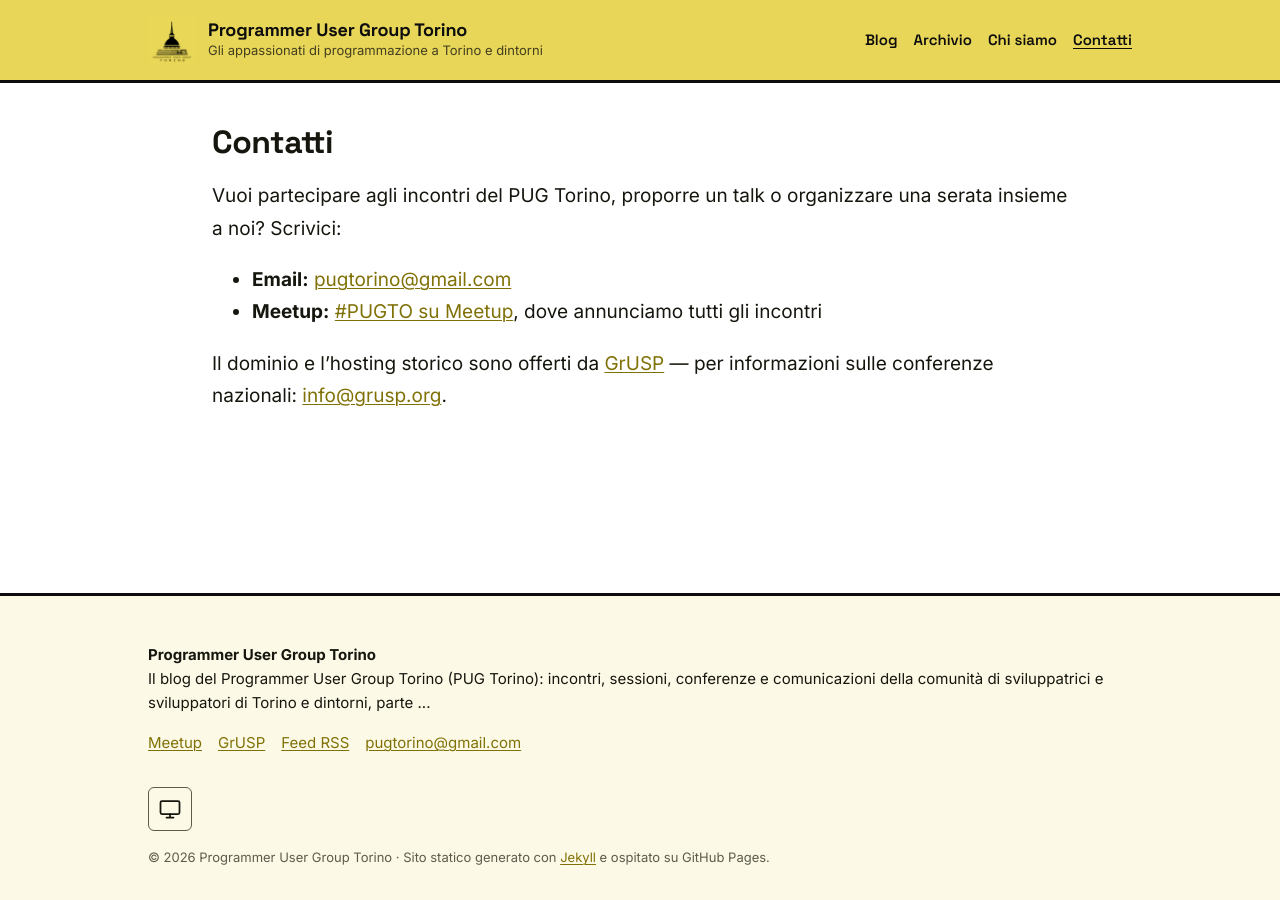
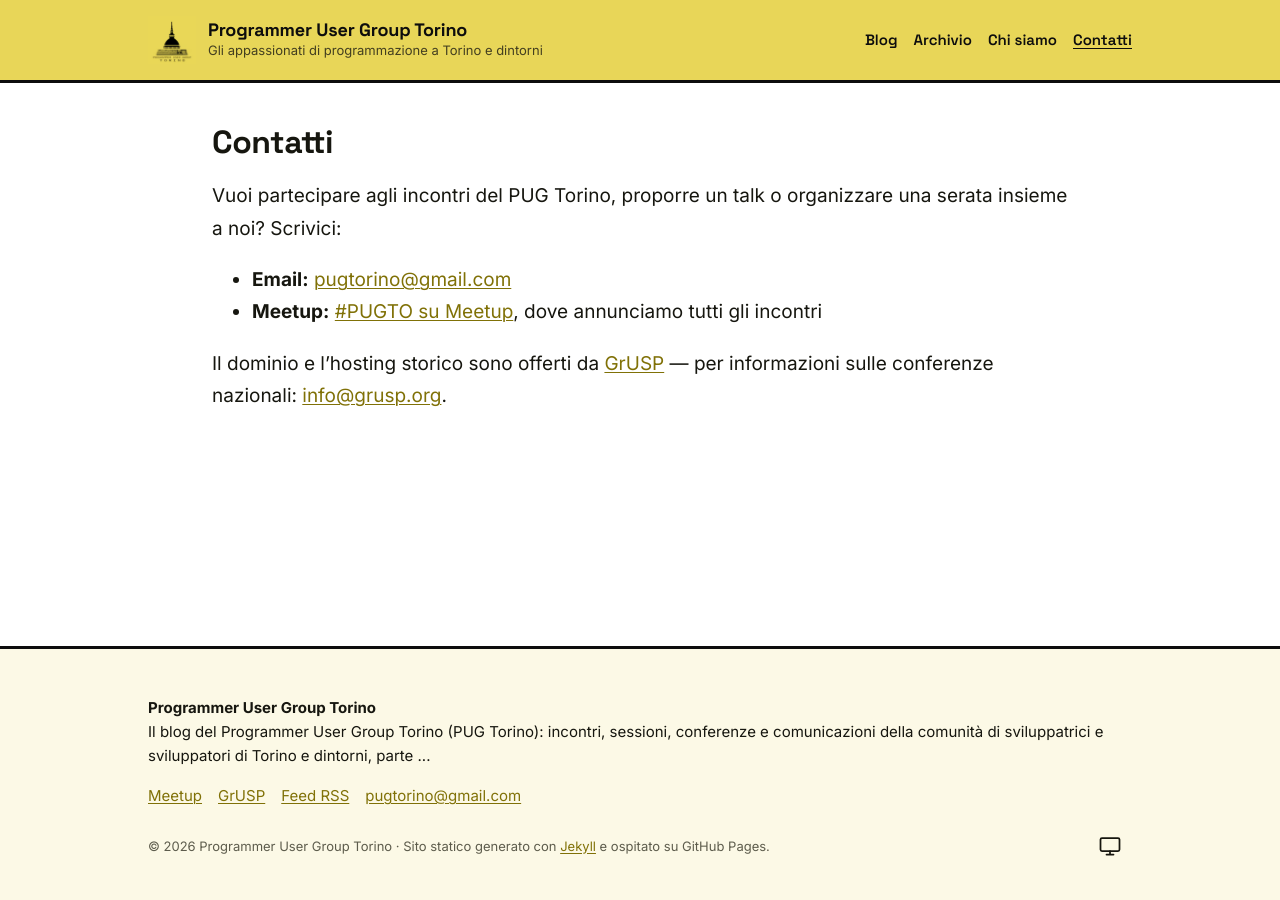
Before and after one commit to GrUSP/torino.grusp.org, a Jekyll site: the page built from pagine/contatti.md, in a window 1280 px wide. Built offline with Jekyll 4.4.1, drawn with Linux system fonts in a browser that asks for light colours.

Commit message:
style(theme): move the toggle into the legal row

```diff
--- a/_includes/footer.html
+++ b/_includes/footer.html
@@ -10,6 +10,11 @@
       <li><a href="{{ '/feed.xml' | relative_url }}">Feed RSS</a></li>
       <li><a href="mailto:{{ site.author.email }}">{{ site.author.email }}</a></li>
     </ul>
+        <p class="site-footer__legal">
+      <span class="site-footer__legal-text">
+        &copy; {{ site.time | date: '%Y' }} {{ site.title }} &middot;
+        Sito statico generato con <a href="https://jekyllrb.com/">Jekyll</a> e ospitato su GitHub Pages.
+      </span>
       <button type="button" class="theme-toggle" id="theme-toggle" data-theme-state="system" hidden>
         <svg class="theme-toggle__icon theme-toggle__icon--system" viewBox="0 0 24 24" fill="none"
              stroke="currentColor" stroke-width="1.75" stroke-linecap="round" stroke-linejoin="round"
@@ -30,9 +35,6 @@
         </svg>
         <span class="sr-only" data-theme-label>Tema: automatico, come il sistema</span>
       </button>
-    <p class="site-footer__legal">
-      &copy; {{ site.time | date: '%Y' }} {{ site.title }} &middot;
-      Sito statico generato con <a href="https://jekyllrb.com/">Jekyll</a> e ospitato su GitHub Pages.
     </p>
   </div>
 </footer>
--- a/assets/css/style.scss
+++ b/assets/css/style.scss
@@ -358,21 +358,32 @@
 }
 .site-footer__inner { max-width: var(--maxw-wide); }
 .site-footer__links { display: flex; flex-wrap: wrap; gap: 1rem; list-style: none; margin: 1rem 0; padding: 0; }
-.site-footer__legal { color: var(--fg-muted); font-size: .8125rem; margin: 0; }
+
+.site-footer__legal {
+  display: flex; align-items: center; justify-content: space-between;
+  gap: 1rem;
+  color: var(--fg-muted); font-size: .8125rem; margin: 0;
+}
+
+.site-footer__legal-text { min-width: 0; }
 
 .theme-toggle[hidden] { display: none; }
 
 .theme-toggle {
   display: inline-flex; align-items: center; justify-content: center;
+  flex: 0 0 auto;
+  padding: 10px; margin: 0;
   min-width: 44px; min-height: 44px;
-  padding: 0; margin: 1rem 0;
-
-  border: 1px solid var(--fg-muted); border-radius: .375rem;
+  border: 0; border-radius: 50%;
   background: transparent; color: var(--fg);
   cursor: pointer;
 }
 
-.theme-toggle:hover { background: var(--accent-soft); filter: none; }
+.theme-toggle:hover {
+  background: var(--accent-soft);
+  background: color-mix(in srgb, var(--fg) 18%, transparent);
+  filter: none;
+}
 
 .theme-toggle:focus-visible {
   outline: 3px solid var(--fg);
```
Lines whose indentation alone changed are shown as unchanged.
